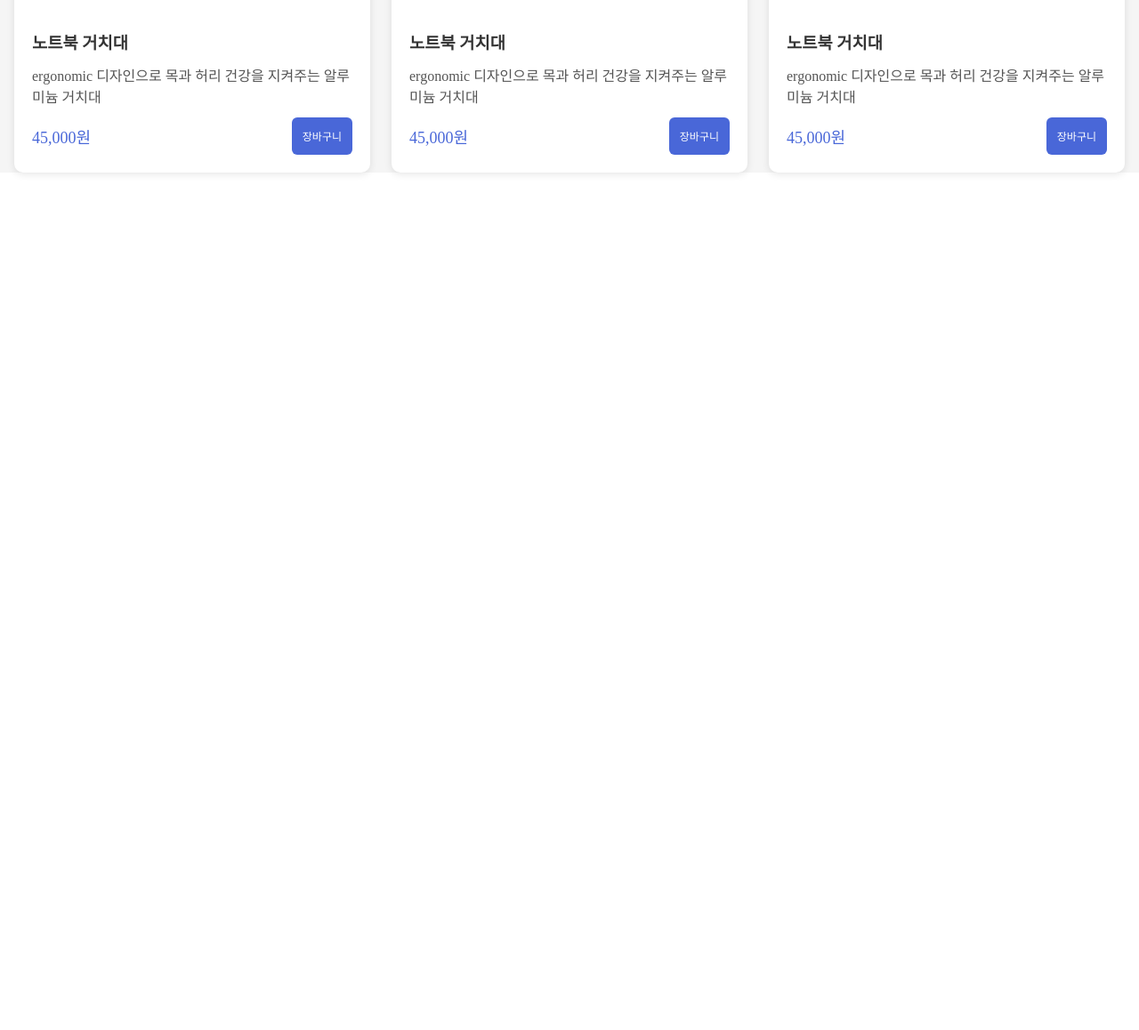
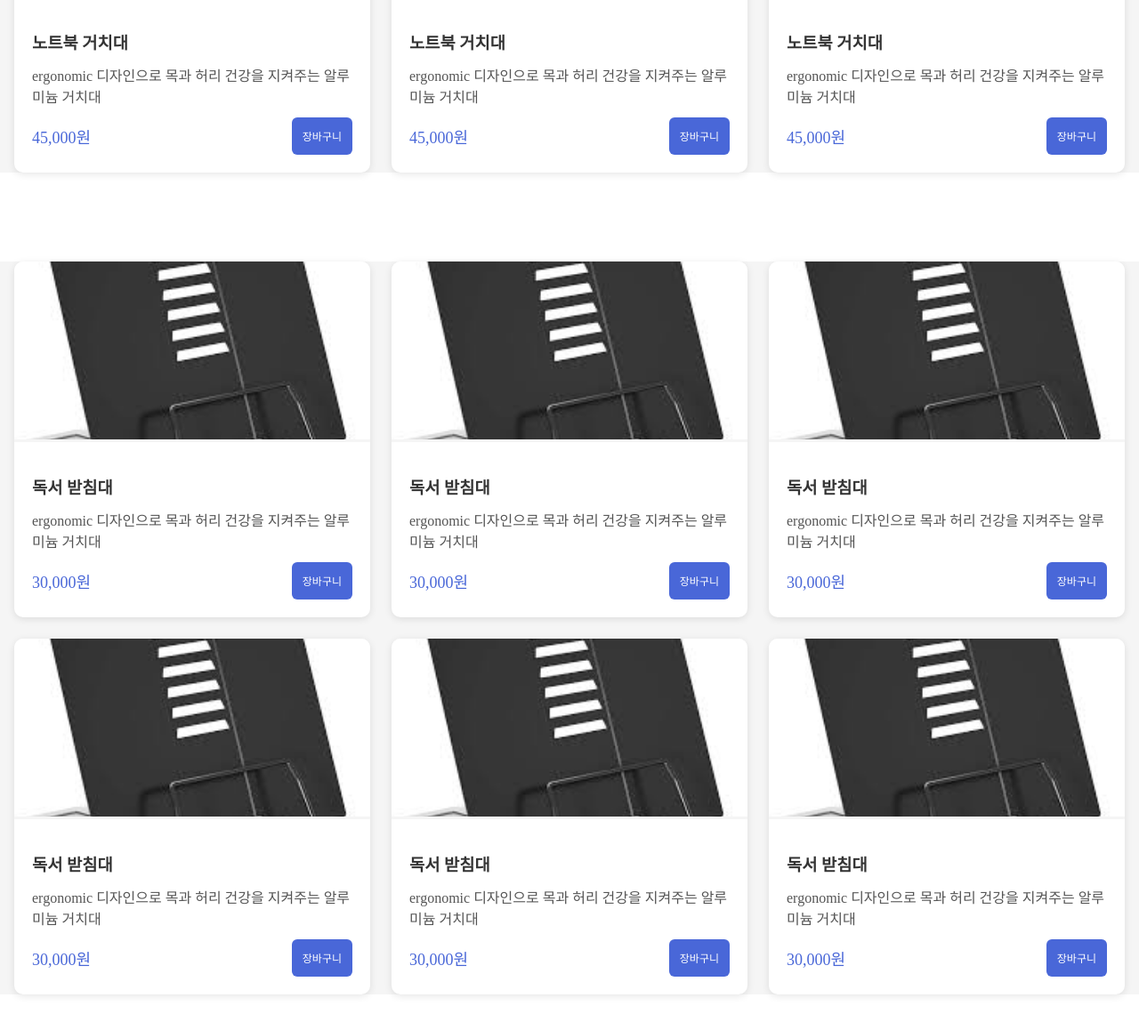
Before and after one commit to rrrr1133/card66, a plain HTML site: page index.html in a window 1280 px wide. Shown: the part 730-1888 px from the top of the page at 89% size. Before the commit the page ends 1024 px from the top, so only its background shows below. Drawn offline with Linux system fonts and the light colour scheme; a web font is replaced by a local one.

Commit message:
flex 버전 추가

```diff
--- a/index.html
+++ b/index.html
@@ -92,5 +92,90 @@
         </div>
     </div>
 </article>
+<article class="container2">
+    <div class="card">
+        <img src="./img/독서받침대.jpg" alt="독서 받침대 사진">
+        <div class="all-box">
+            <div class="text">
+                <h3>독서 받침대</h3>
+                <p>ergonomic 디자인으로 목과 허리 건강을 지켜주는 알루미늄 거치대</p>
+            </div>
+            <div class="btn">
+                <p>30,000원</p>
+                <a href="">장바구니</a>
+            </div>
+        </div>
+    </div>
+
+    <div class="card2">
+        <img src="./img/독서받침대.jpg" alt="독서 받침대 사진">
+        <div class="all-box">
+            <div class="text">
+                <h3>독서 받침대</h3>
+                <p>ergonomic 디자인으로 목과 허리 건강을 지켜주는 알루미늄 거치대</p>
+            </div>
+            <div class="btn">
+                <p>30,000원</p>
+                <a href="">장바구니</a>
+            </div>
+        </div>
+    </div>
+
+    <div class="card3">
+        <img src="./img/독서받침대.jpg" alt="독서 받침대 사진">
+        <div class="all-box">
+            <div class="text">
+                <h3>독서 받침대</h3>
+                <p>ergonomic 디자인으로 목과 허리 건강을 지켜주는 알루미늄 거치대</p>
+            </div>
+            <div class="btn">
+                <p>30,000원</p>
+                <a href="">장바구니</a>
+            </div>
+        </div>
+    </div>
+
+    <div class="card4">
+        <img src="./img/독서받침대.jpg" alt="독서 받침대 사진">
+        <div class="all-box">
+            <div class="text">
+                <h3>독서 받침대</h3>
+                <p>ergonomic 디자인으로 목과 허리 건강을 지켜주는 알루미늄 거치대</p>
+            </div>
+            <div class="btn">
+                <p>30,000원</p>
+                <a href="">장바구니</a>
+            </div>
+        </div>
+    </div>
+
+    <div class="card5">
+        <img src="./img/독서받침대.jpg" alt="독서 받침대 사진">
+        <div class="all-box">
+            <div class="text">
+                <h3>독서 받침대</h3>
+                <p>ergonomic 디자인으로 목과 허리 건강을 지켜주는 알루미늄 거치대</p>
+            </div>
+            <div class="btn">
+                <p>30,000원</p>
+                <a href="">장바구니</a>
+            </div>
+        </div>
+    </div>
+
+    <div class="card6">
+        <img src="./img/독서받침대.jpg" alt="독서 받침대 사진">
+        <div class="all-box">
+            <div class="text">
+                <h3>독서 받침대</h3>
+                <p>ergonomic 디자인으로 목과 허리 건강을 지켜주는 알루미늄 거치대</p>
+            </div>
+            <div class="btn">
+                <p>30,000원</p>
+                <a href="">장바구니</a>
+            </div>
+        </div>
+    </div>
+</article>
 </body>
 </html>
--- a/style.css
+++ b/style.css
@@ -55,6 +55,23 @@ a{
     gap: 24px;
 }
 .container > div{
+    min-width: 300px;
+    max-width: 400px;
+    background-color: #fff;
+    box-shadow: 0 2px 8px rgba(0, 0, 0, 0.1);
+    border-radius: 10px;
+
+
+}
+.container2{
+    background-color: #f5f5f5;
+    margin: 100px auto;
+    display: flex;
+    flex-wrap: wrap;
+    justify-content: center;
+    gap: 24px;
+}
+.container2 > div{
     min-width: 300px;
     max-width: 400px;
     background-color: #fff;
```
Also changed, not shown: img/독서받침대.jpg (added).
